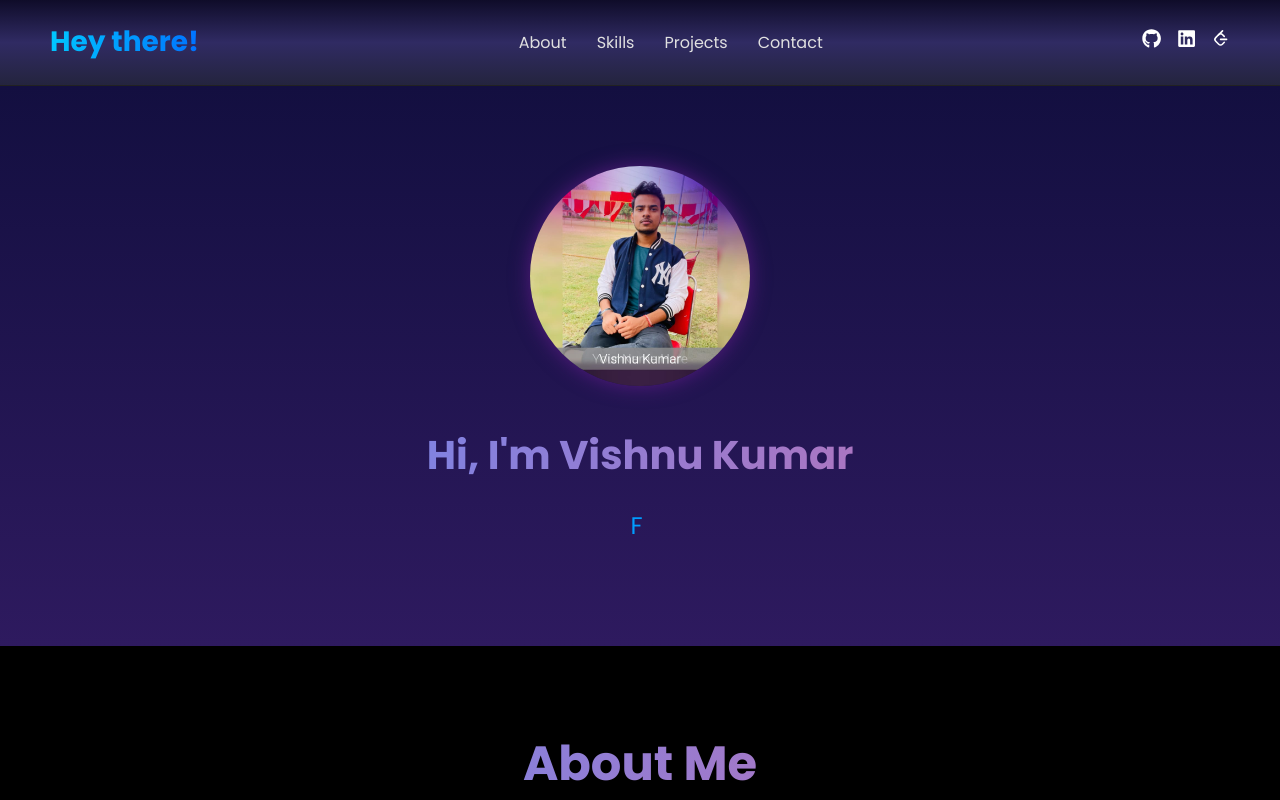
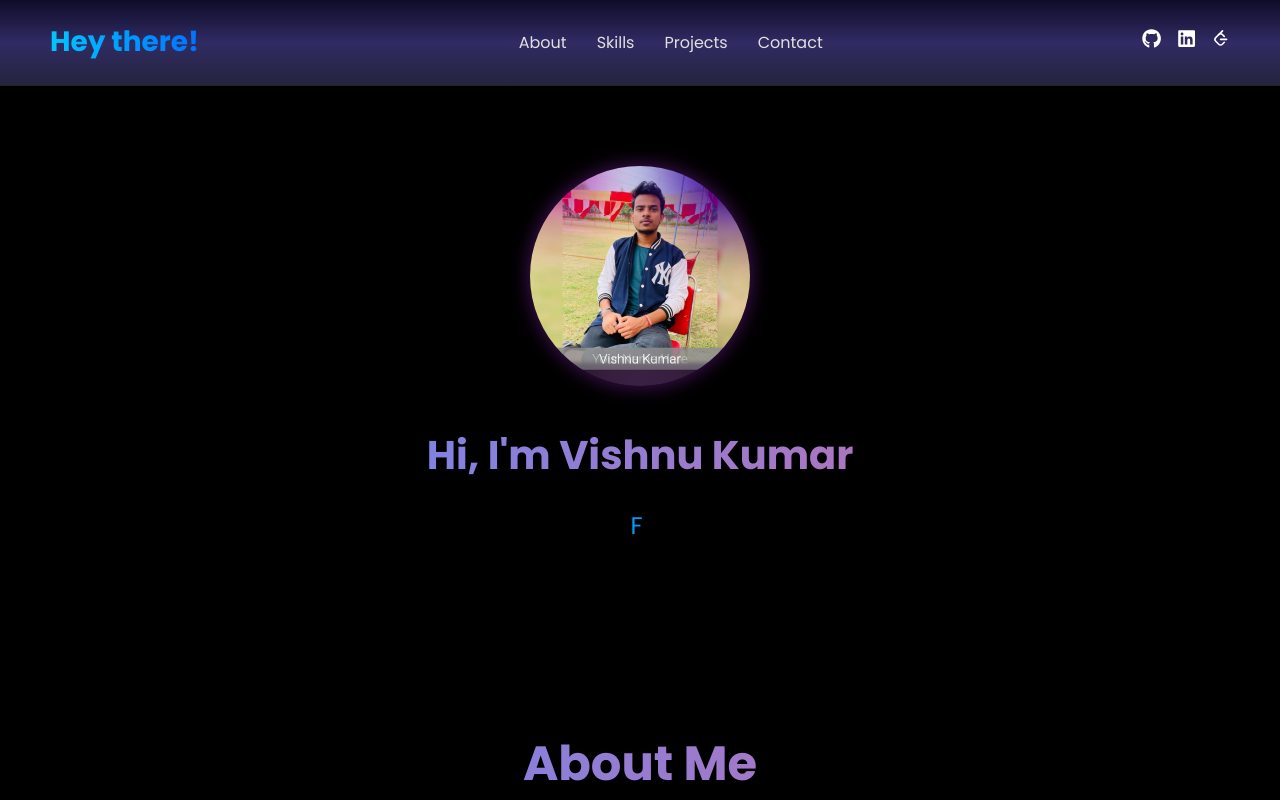
Before and after one commit to Vish9u-kr01/personalportfolio, a React (Vite) app in the folder portfolio website/: page / in a window 1280 px wide. Shown: the top 800 px of the page. Built offline with nearby package versions, Linux system fonts and the light colour scheme.

Commit message:
Update index.css

```diff
--- a/portfolio website/src/index.css
+++ b/portfolio website/src/index.css
@@ -91,9 +91,7 @@ section {
   text-align: center;
 }
 
-section:nth-child(even) {
-  background: linear-gradient(to bottom, #130f40, #2e1a5f);
-}
+
 
 section h2 {
   font-size: 3rem;
```
